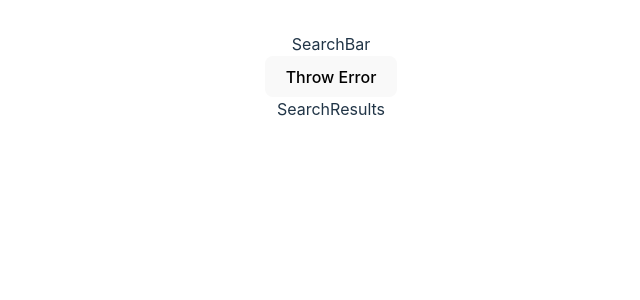
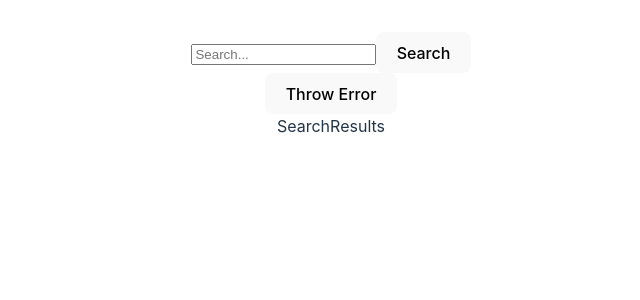
Before and after one commit to L1senochek/class-components, a React (Vite) app: page / in a window 1280 px wide. Shown: the top 300 px of the page, without its empty margins (309-949 px from the left). Built offline with nearby package versions, Linux system fonts and the light colour scheme.

Commit message:
feat: add class SearchBar & handleSearchInputChange & handleSearchSubmit

```diff
--- a/src/App.tsx
+++ b/src/App.tsx
@@ -1,5 +1,6 @@
-import React from 'react';
+import React, { ChangeEvent } from 'react';
 import './App.css';
+import SearchBar from './components/SearchBar/SearchBar';
 
 interface IAppProps {}
 
@@ -19,10 +20,25 @@
     };
   }
 
+  handleSearchInputChange = (event: ChangeEvent<HTMLInputElement>) => {
+    this.setState({ searchTerm: event.target.value });
+  };
+
+  handleSearchSubmit = () => {
+    const { searchTerm } = this.state;
+    console.log(searchTerm);
+  };
+
   render() {
+    const { searchTerm } = this.state;
+
     return (
       <>
-        SearchBar
+        <SearchBar
+          searchTerm={searchTerm}
+          onInputChange={this.handleSearchInputChange}
+          onSearchSubmit={this.handleSearchSubmit}
+        />
         <button>Throw Error</button>
         SearchResults
       </>
--- /dev/null
+++ b/src/components/SearchBar/SearchBar.tsx
@@ -0,0 +1,28 @@
+import React, { ChangeEvent, MouseEvent } from 'react';
+import styles from './searchbar.module.css';
+
+interface ISearchBarProps {
+  searchTerm: string;
+  onInputChange: (event: ChangeEvent<HTMLInputElement>) => void;
+  onSearchSubmit: (event: MouseEvent<HTMLButtonElement>) => void;
+}
+
+class SearchBar extends React.Component<ISearchBarProps> {
+  render() {
+    const { searchTerm, onInputChange, onSearchSubmit } = this.props;
+
+    return (
+      <div className={styles.searchbar}>
+        <input
+          type="text"
+          value={searchTerm}
+          onChange={onInputChange}
+          placeholder="Search..."
+        />
+        <button onClick={onSearchSubmit}>Search</button>
+      </div>
+    );
+  }
+}
+
+export default SearchBar;
```
Also changed, not shown: src/components/SearchBar/searchbar.module.css (added), 1 other file (tests, documents, lock files or other folders).
